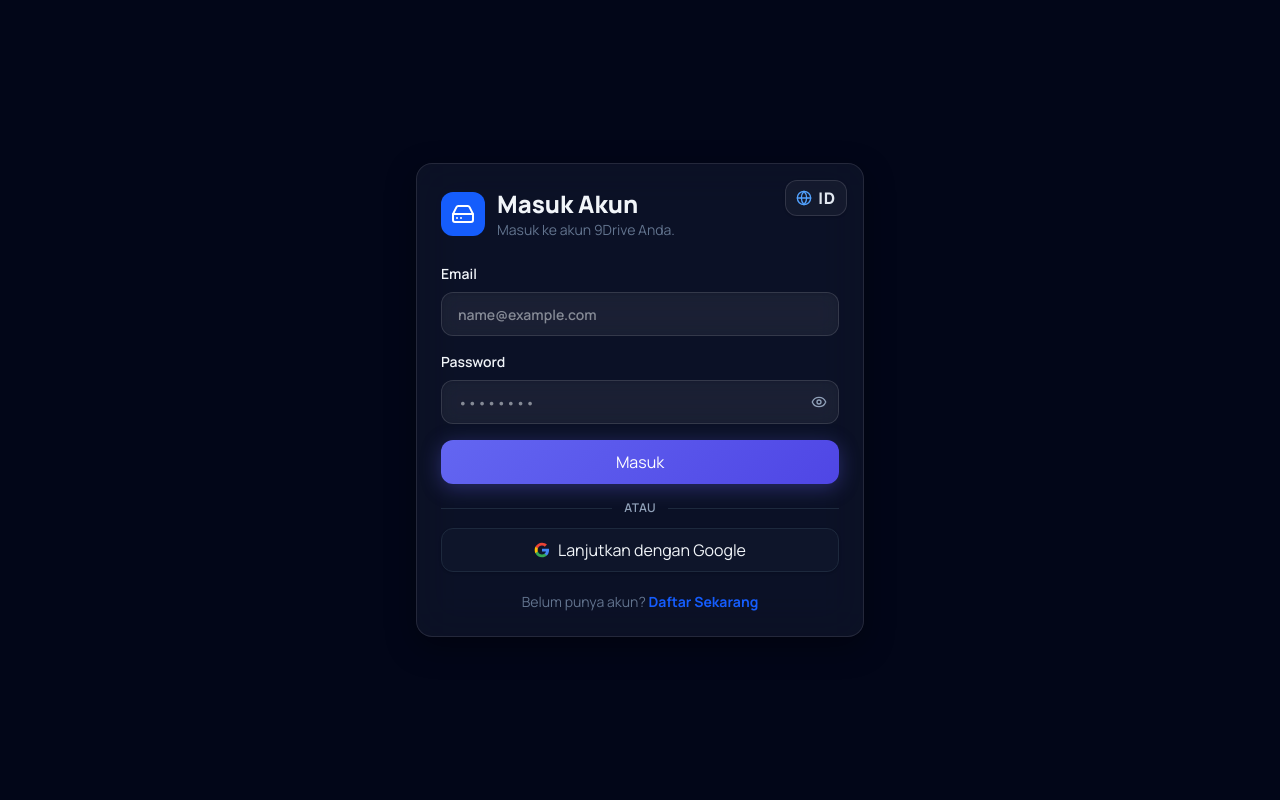
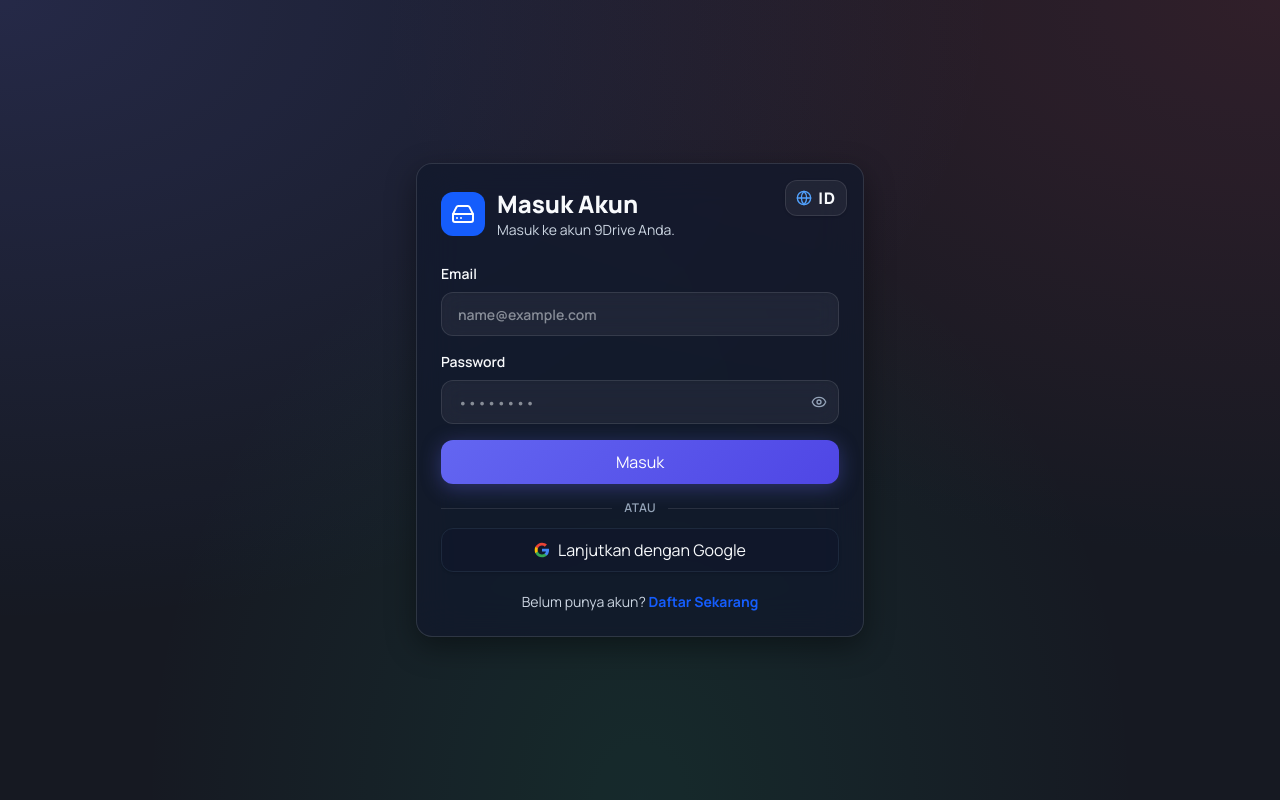
Before and after one commit to mail298/google-driver-cloud, a React (Vite) app in the folder frontend/: page /login in a window 1280 px wide. Built offline with nearby package versions, Linux system fonts and the light colour scheme; no server answers.

Commit message:
fix(ui): enhance global dark mode text contrast across dashboard, sidebar, and cards

```diff
--- a/frontend/src/style.css
+++ b/frontend/src/style.css
@@ -12,21 +12,21 @@
   --text-primary: #0f172a;
   --text-secondary: #475569;
   --text-bold: #0f172a;
-  --card-bg: rgba(255, 255, 255, 0.55);
-  --card-border: rgba(255, 255, 255, 0.7);
-  --sidebar-bg: rgba(255, 255, 255, 0.5);
-  --sidebar-border: rgba(255, 255, 255, 0.6);
-  --input-bg: rgba(255, 255, 255, 0.6);
+  --card-bg: rgba(255, 255, 255, 0.75);
+  --card-border: rgba(226, 232, 240, 0.8);
+  --sidebar-bg: rgba(255, 255, 255, 0.75);
+  --sidebar-border: rgba(226, 232, 240, 0.8);
+  --input-bg: rgba(255, 255, 255, 0.9);
   --input-border: rgba(203, 213, 225, 0.8);
-  --input-focus-bg: rgba(255, 255, 255, 0.95);
-  --shadow-color: rgba(0, 0, 0, 0.03);
-  --shadow-hover: rgba(0, 0, 0, 0.06);
-  --active-nav-bg: linear-gradient(135deg, rgba(59, 130, 246, 0.08) 0%, rgba(99, 102, 241, 0.08) 100%);
+  --input-focus-bg: #ffffff;
+  --shadow-color: rgba(0, 0, 0, 0.04);
+  --shadow-hover: rgba(0, 0, 0, 0.08);
+  --active-nav-bg: linear-gradient(135deg, rgba(59, 130, 246, 0.1) 0%, rgba(99, 102, 241, 0.1) 100%);
   --active-nav-text: #1d4ed8;
   --active-nav-border: #3b82f6;
   --button-shadow: rgba(59, 130, 246, 0.25);
   --button-hover-shadow: rgba(59, 130, 246, 0.35);
-  --outline-btn-bg: rgba(255, 255, 255, 0.4);
+  --outline-btn-bg: rgba(255, 255, 255, 0.8);
   --outline-btn-border: rgba(203, 213, 225, 0.8);
 }
 
@@ -37,24 +37,24 @@
     radial-gradient(at 50% 100%, rgba(16, 185, 129, 0.1) 0px, transparent 55%),
     #090d16;
   --text-primary: #f1f5f9;
-  --text-secondary: #94a3b8;
+  --text-secondary: #cbd5e1;
   --text-bold: #f8fafc;
-  --card-bg: rgba(18, 24, 43, 0.65);
-  --card-border: rgba(255, 255, 255, 0.1);
-  --sidebar-bg: rgba(10, 15, 28, 0.75);
-  --sidebar-border: rgba(255, 255, 255, 0.1);
-  --input-bg: rgba(255, 255, 255, 0.05);
-  --input-border: rgba(255, 255, 255, 0.12);
-  --input-focus-bg: rgba(255, 255, 255, 0.1);
-  --shadow-color: rgba(0, 0, 0, 0.35);
-  --shadow-hover: rgba(0, 0, 0, 0.5);
-  --active-nav-bg: linear-gradient(135deg, rgba(99, 102, 241, 0.18) 0%, rgba(244, 63, 94, 0.08) 100%);
-  --active-nav-text: #f8fafc;
+  --card-bg: rgba(18, 24, 43, 0.75);
+  --card-border: rgba(255, 255, 255, 0.12);
+  --sidebar-bg: rgba(10, 15, 28, 0.85);
+  --sidebar-border: rgba(255, 255, 255, 0.12);
+  --input-bg: rgba(255, 255, 255, 0.06);
+  --input-border: rgba(255, 255, 255, 0.15);
+  --input-focus-bg: rgba(255, 255, 255, 0.12);
+  --shadow-color: rgba(0, 0, 0, 0.4);
+  --shadow-hover: rgba(0, 0, 0, 0.6);
+  --active-nav-bg: linear-gradient(135deg, rgba(99, 102, 241, 0.22) 0%, rgba(244, 63, 94, 0.1) 100%);
+  --active-nav-text: #ffffff;
   --active-nav-border: #6366f1;
   --button-shadow: rgba(99, 102, 241, 0.35);
   --button-hover-shadow: rgba(99, 102, 241, 0.5);
-  --outline-btn-bg: rgba(255, 255, 255, 0.04);
-  --outline-btn-border: rgba(255, 255, 255, 0.12);
+  --outline-btn-bg: rgba(255, 255, 255, 0.05);
+  --outline-btn-border: rgba(255, 255, 255, 0.15);
 }
 
 :root {
@@ -280,3 +280,58 @@ aside .card button.text-orange-600:hover {
   color: #ff8787;
   transform: translateY(-1px);
 }
+
+/* ==========================================================================
+   🌙 DARK MODE GLOBAL CONTRAST ENHANCEMENTS
+   ========================================================================== */
+.dark {
+  color-scheme: dark;
+}
+
+.dark .text-slate-950,
+.dark .text-slate-900,
+.dark .text-slate-800,
+.dark .text-slate-700,
+.dark h1,
+.dark h2,
+.dark h3,
+.dark h4,
+.dark h5,
+.dark h6 {
+  color: #f8fafc !important;
+}
+
+.dark .text-slate-600,
+.dark .text-slate-500 {
+  color: #cbd5e1 !important;
+}
+
+.dark .text-slate-400 {
+  color: #94a3b8 !important;
+}
+
+.dark nav a:not(.active),
+.dark aside a:not(.active) {
+  color: #cbd5e1 !important;
+}
+
+.dark nav a:not(.active):hover,
+.dark aside a:not(.active):hover {
+  color: #ffffff !important;
+  background: rgba(255, 255, 255, 0.08) !important;
+}
+
+.dark .bg-slate-50,
+.dark .bg-slate-100 {
+  background-color: rgba(255, 255, 255, 0.05) !important;
+}
+
+.dark .bg-slate-200 {
+  background-color: rgba(255, 255, 255, 0.1) !important;
+}
+
+.dark .border-slate-200,
+.dark .border-slate-100,
+.dark .border-slate-200\/60 {
+  border-color: rgba(255, 255, 255, 0.1) !important;
+}
```
